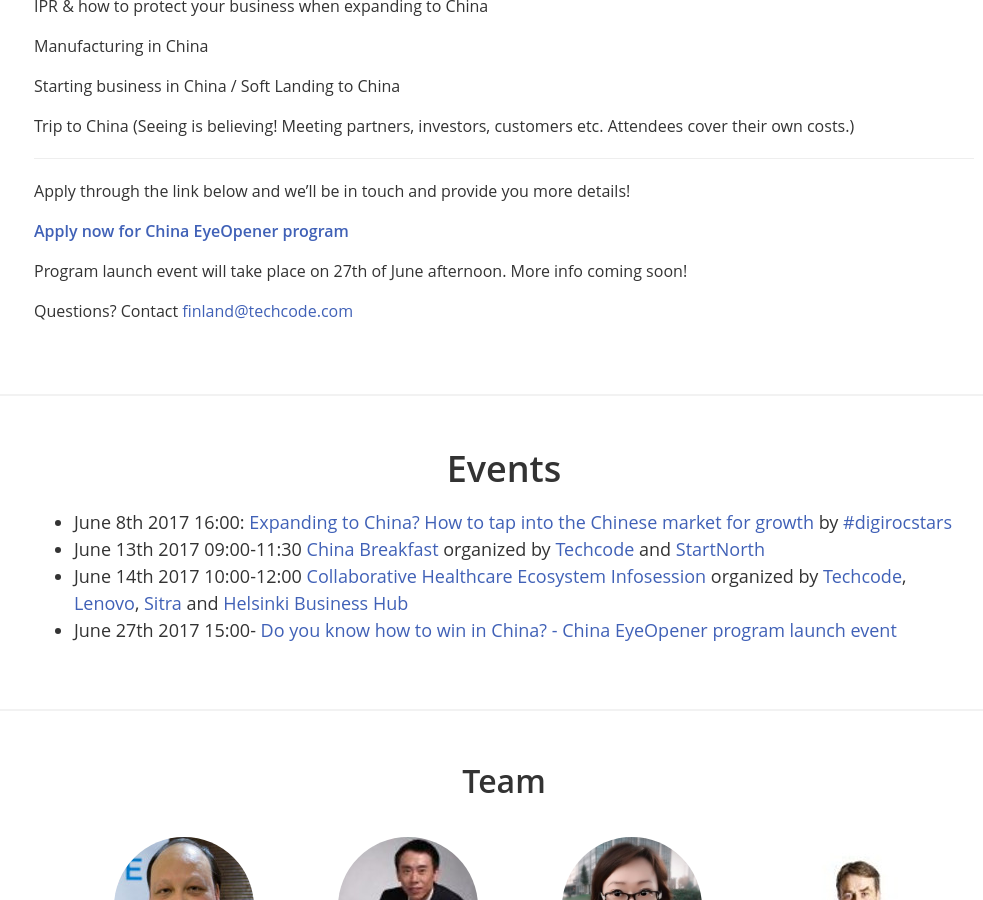
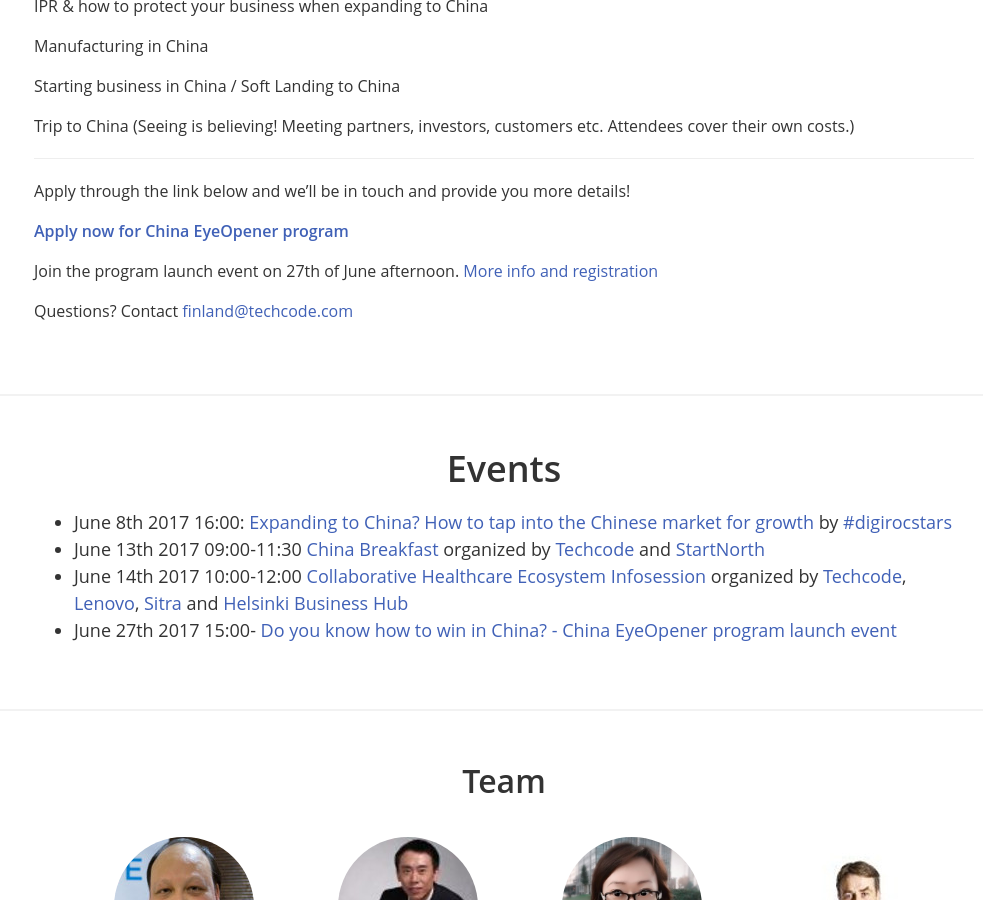
Before and after one commit to techcodefinland/techcode.fi, a Jekyll site: the page built from index.html, in a window 1280 px wide and 900 px high, scrolled down 1769 px. Shown: the whole window, without its empty margins (136-1119 px from the left). Built offline with Jekyll 4.4.1, drawn with Linux system fonts in a browser that asks for light colours; nearby versions of some CDN libraries.

Commit message:
Create program.md

```diff
--- a/_includes/program.md
+++ b/_includes/program.md
@@ -33,6 +33,6 @@
 
 [**Apply now for China EyeOpener program**](https://juhopirinen.typeform.com/to/kQ9qGD)
 
-Program launch event will take place on 27th of June afternoon. More info coming soon!
+Join the program launch event on 27th of June afternoon. [More info and registration](https://www.eventbrite.com/e/do-you-know-how-to-win-in-china-tickets-35373917339)
 
 Questions? Contact <mailto:finland@techcode.com>
```
